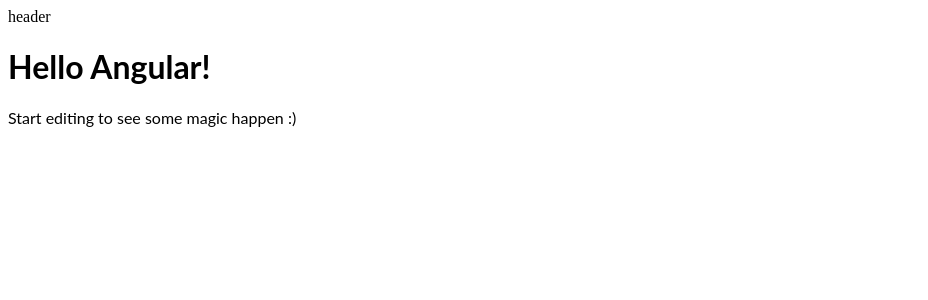
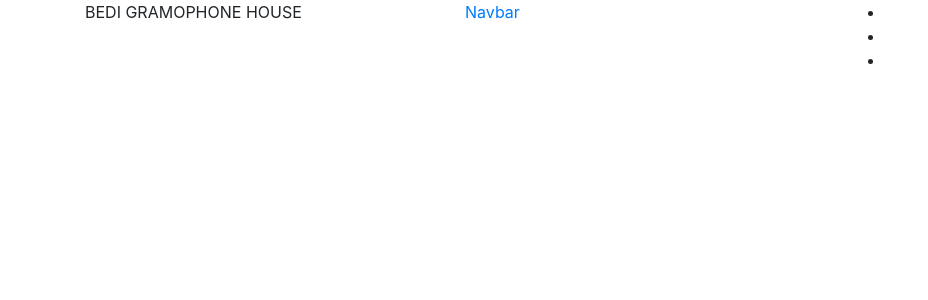
Before and after one commit to sbedi1/angular-firstproject, an Angular app: page / in a window 1280 px wide. Shown: the top 300 px of the page, without its empty margins (0-928 px from the left). Built offline with nearby package versions, Linux system fonts and the light colour scheme.

Commit message:
5 files modified, 3 added

```diff
--- a/angular.json
+++ b/angular.json
@@ -23,7 +23,7 @@
               "src/assets"
             ],
             "styles": [
-              "src/styles.css"
+              "src/styles.css", "../node_modules/bootstrap/dist/css/bootstrap.css"
             ],
             "scripts": []
           },
--- a/package.json
+++ b/package.json
@@ -12,6 +12,7 @@
     "@angular/router": "^8.0.0",
     "bootstrap": "^4.3.1",
     "core-js": "2",
+    "fontawesome": "^5.6.3",
     "jquery": "1.9.1 - 3",
     "popper.js": "^1.14.7",
     "rxjs": "^6.5.2",
--- a/src/app/app.component.html
+++ b/src/app/app.component.html
@@ -1,5 +1,14 @@
-<app-header>loading</app-header>
-<hello name="{{ name }}"></hello>
-<p>
-  Start editing to see some magic happen :)
-</p>
+<div class="container-fluid">
+  <div class="row">
+    <div class="col-12">
+      <div class="container">
+        <div class="row">
+          <div class="col-12">
+            <app-header>loading</app-header>
+          </div>
+        </div>
+      </div>
+      <app-footer>loading</app-footer>
+    </div>
+   </div>
+</div>
--- a/src/app/app.module.ts
+++ b/src/app/app.module.ts
@@ -5,10 +5,11 @@
 import { AppComponent } from './app.component';
 import { HelloComponent } from './hello.component';
 import { HeaderComponent } from './header/header.component';
+import { FooterComponent } from './footer/footer.component';
 
 @NgModule({
   imports:      [ BrowserModule, FormsModule ],
-  declarations: [ AppComponent, HelloComponent, HeaderComponent ],
+  declarations: [ AppComponent, HelloComponent, HeaderComponent, FooterComponent ],
   bootstrap:    [ AppComponent ]
 })
 export class AppModule { }
--- /dev/null
+++ b/src/app/footer/footer.component.ts
@@ -0,0 +1,15 @@
+import { Component, OnInit } from '@angular/core';
+
+@Component({
+  selector: 'app-footer',
+  templateUrl: './footer.component.html',
+  styleUrls: ['./footer.component.css']
+})
+export class FooterComponent implements OnInit {
+
+  constructor() { }
+
+  ngOnInit() {
+  }
+
+}
--- a/src/app/header/header.component.html
+++ b/src/app/header/header.component.html
@@ -1,3 +1,17 @@
-<p>
-  header
-</p>
+<div class = "row">
+  <div class="col-lg-4 col-12">
+    BEDI GRAMOPHONE HOUSE
+  </div>
+  <div class="col-lg-4 col-12">
+    <nav class="nav-bar">
+      <a class="" href="#">Navbar</a>
+    </nav>
+  </div>
+  <div class="col-lg-4 col-12">
+    <ul>
+        <li><i class="fa fa-search"></i></li>
+        <li><i class="fa fa-heart"></i></li>
+        <li><i class="fa fa-cart"></i></li>
+    </ul>
+  </div>
+</div>
```
Also changed, not shown: src/app/footer/footer.component.css (added), src/app/footer/footer.component.html (added).
